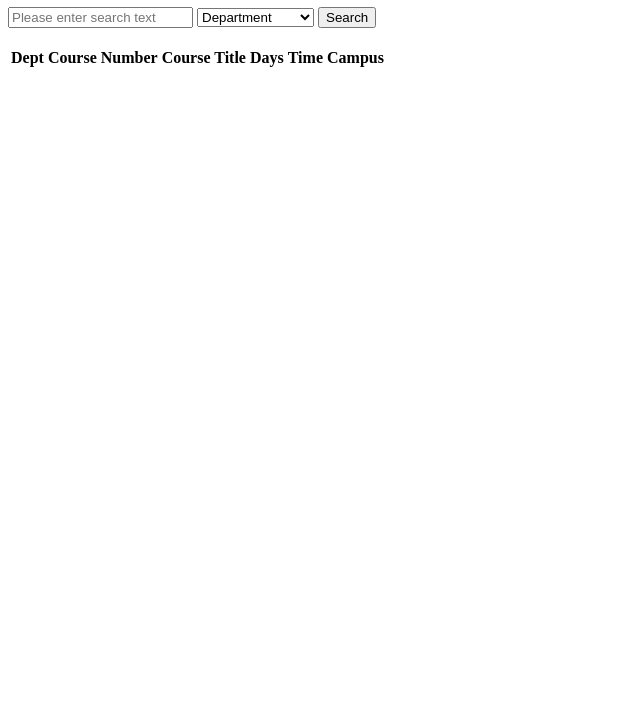
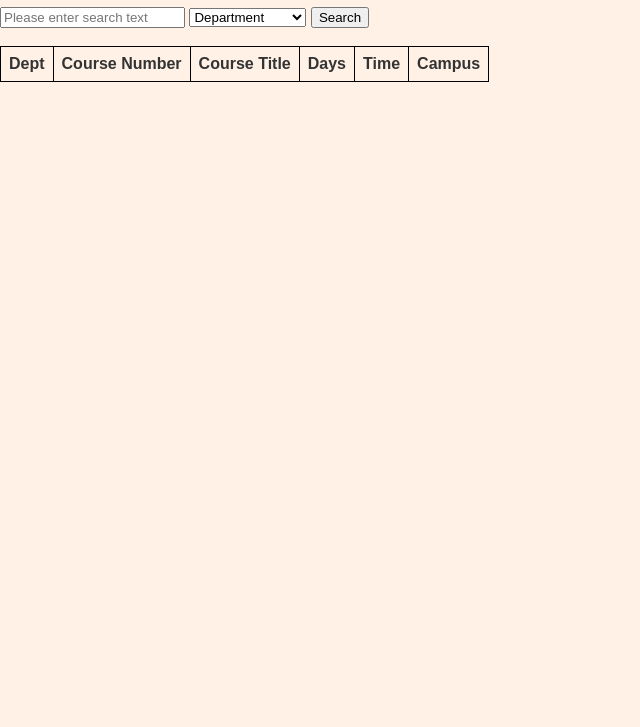
Before and after one commit to ashyapeachie/Data-from-XML-using-AJAX, a website: page Final_Project_AshyaHamer.html in a window 1280 px wide. Shown: the part 73-800 px from the top of the page, without its empty margins (0-640 px from the left). Drawn offline with Linux system fonts and the light colour scheme.

Commit message:
linking css file

```diff
--- a/Final_Project_AshyaHamer.html
+++ b/Final_Project_AshyaHamer.html
@@ -16,6 +16,7 @@
                 padding: 8px;
             }
         </style> -->
+        <link rel="stylesheet" href="Final_Project_AshyaHamer.css">
     </head>
 
     <body>
```
